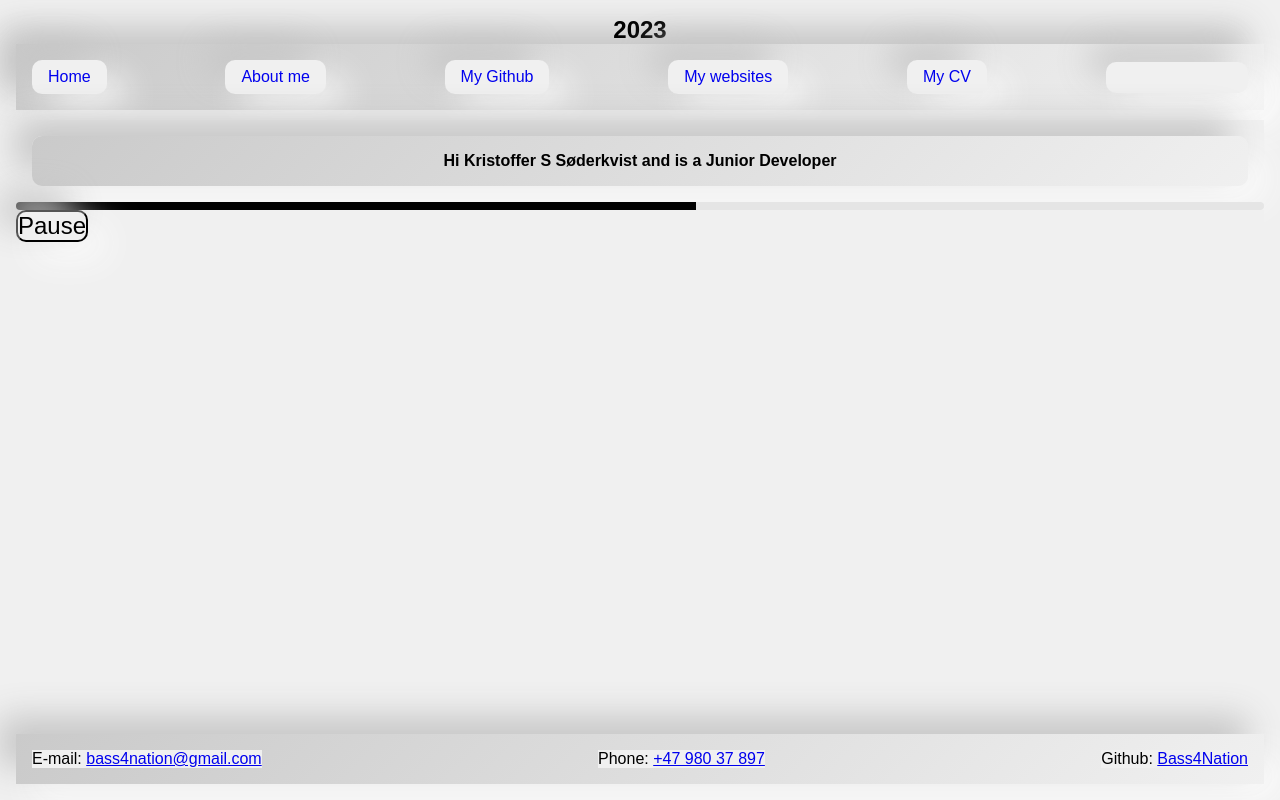
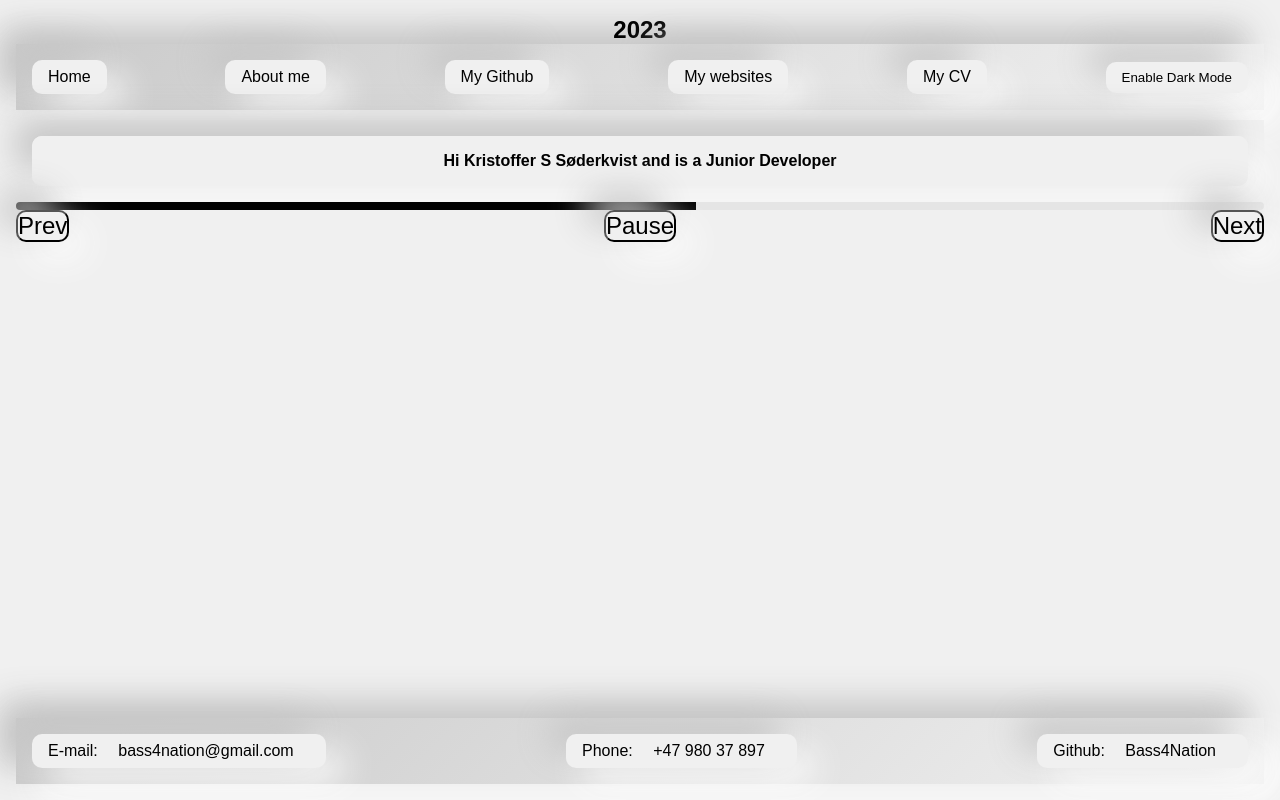
Before and after one commit to Bass4Nation/Bass4Nation.github.io, a Next.js app: page / in a window 1280 px wide. Built offline with nearby package versions, Linux system fonts and the light colour scheme.

Commit message:
Fikser på styling

```diff
--- a/components/Layout.js
+++ b/components/Layout.js
@@ -2,6 +2,7 @@ import { useState, useEffect } from "react";
 import Header from "./Header";
 import Footer from "./Footer";
 import style from "../styles/Layout.module.css";
+
 
 const Layout = ({ children }) => {
   const [darkMode, setDarkMode] = useState(false);  // darkMode is a boolean and is used to toggle the dark mode on and off
--- a/pages/_app.js
+++ b/pages/_app.js
@@ -1,23 +1,11 @@
 import "../styles/globals.css";
 import Layout from "../components/Layout";
-import { ApolloClient, ApolloProvider, InMemoryCache } from "@apollo/client";
-
-const client = new ApolloClient({
-  uri: "https://graphql.anilist.co",
-  headers: {
-    authorization: "10642_luxWvWNYTnuXO7IZWojGfyogzH1saPRlUih7LqUS",
-  },
-  cache: new InMemoryCache(),
-});
 
 export default function App({ Component, pageProps }) {
-  console.log(client);
   return (
-    <ApolloProvider client={client}>
       <Layout>
         <Component {...pageProps} />
       </Layout>
-    </ApolloProvider>
   );
 
   // return <Component {...pageProps} />
--- a/pages/index.js
+++ b/pages/index.js
@@ -7,9 +7,11 @@ import { useState, useEffect } from "react";
 // Sections to be displayed
 const sections = [
   {
+    id: 0,
     title: "Hi Kristoffer S Søderkvist and is a Junior Developer",
   },
   {
+    id: 1,
     title: "About this page",
     text: [
       "This is a portfolio page that I will use when searching for a job.",
@@ -17,6 +19,7 @@ const sections = [
     ],
   },
   {
+    id: 2,
     title: "Little bit about me",
     text: [
       "I am 25 years old, almost 100% finished with my study at University of Østfold in Halden. ",
@@ -35,7 +38,7 @@ export default function Home() {
   const [isPaused, setIsPaused] = useState(false); // new state variable to track whether the bar is paused or not
   const [intervalId, setIntervalId] = useState(null); // new state variable to track the intervalId
   const [startTime, setStartTime] = useState(null); // new state variable to track the start time
-  const [prevLoadingPercentage, setPrevLoadingPercentage] = useState(0);
+  const [currentLoadingProcentage, setCurrentLoadingProcentage] = useState(0);
 
   useEffect(() => {
     let interval;
@@ -49,15 +52,27 @@ export default function Home() {
       };
       interval = setInterval(updateLoading, 50);
       setIntervalId(interval);
-    } else {
-      clearInterval(intervalId);
-      setIntervalId(null);
-      setPrevLoadingPercentage(loadingPercentage); // save current percentage in state variable
     }
+    return () => {
+      clearInterval(interval);
+      setCurrentLoadingProcentage(loadingPercentage);
+    };
   }, [isPaused, startTime]);
 
   const nextSection = () => {
-    setCurrentSection((currentSection) => (currentSection + 1) % sections.length);
+    setCurrentSection(
+      (currentSection) => (currentSection + 1) % sections.length
+    );
+    setLoadingPercentage(0);
+    setStartTime(null);
+  };
+
+  const prevSection = () => {
+    if(currentSection === 0) {
+      setCurrentSection(sections.length - 1);
+    } else {
+    setCurrentSection((currentSection) =>   (currentSection - 1) % sections.length);
+    }
     setLoadingPercentage(0);
     setStartTime(null);
   };
@@ -65,17 +80,20 @@ export default function Home() {
   useEffect(() => {
     if (!isPaused) {
       const timeout = setTimeout(() => {
+        setLoadingPercentage(currentLoadingProcentage);
         clearInterval(intervalId);
         setIntervalId(null);
         nextSection();
       }, 10000);
-      setLoadingPercentage(prevLoadingPercentage); // use prevLoadingPercentage when you continue
+      setCurrentLoadingProcentage(loadingPercentage);
       return () => {
         clearTimeout(timeout);
       };
     }
   }, [isPaused, intervalId]);
-  // console.log(loadingPercentage);
+
+  console.log(loadingPercentage);
+  console.log(currentLoadingProcentage);
 
   return (
     <>
@@ -97,13 +115,12 @@ export default function Home() {
               style={{ width: `${loadingPercentage}%` }}
             />
           </section>
-          <section>
-            <button
-              className={style.button_pause}
-              onClick={() => setIsPaused(!isPaused)}
-            >
+          <section className={style.button_section}>
+            <button onClick={prevSection}>Prev</button>
+            <button onClick={() => setIsPaused(!isPaused)}>
               {isPaused ? "Continue" : "Pause"}
             </button>
+            <button onClick={nextSection}>Next</button>
           </section>
         </section>
       </main>
--- a/styles/Footer.module.css
+++ b/styles/Footer.module.css
@@ -1,7 +1,7 @@
 
 .footer {
-    background: linear-gradient(315deg, #f0f0f0, #cacaca);
-    box-shadow: -17px -17px 35px #c5c5c5, 17px 17px 35px #fbfbfb;
+    background: linear-gradient(315deg, var(--bg-color-1), var(--bg-color-2));
+    box-shadow: -17px -17px 35px var(--bg-color-shadow-1), 17px 17px 35px #fbfbfb;
     padding: 1rem;
     display: flex;
     flex-direction: row;
@@ -9,3 +9,20 @@
     align-items: center;
     max-height: fit-content;
 }
+
+.footer p {
+    border-radius: 10px;
+    box-shadow: -17px -17px 35px #c5c5c5, 17px 17px 35px var(--bg-color-shadow-2);
+    text-decoration: none;
+    padding: 0.5rem 1rem;
+    transition: 1s;
+    color: var(--text-color);
+    background-color: var(--bg-color-1);
+}
+
+.footer a{
+    text-decoration: none;
+    padding: 0.5rem 1rem;
+    transition: 1s;
+    color: var(--text-color);
+}
--- a/styles/Header.module.css
+++ b/styles/Header.module.css
@@ -2,13 +2,9 @@
 .main_title {
     font-size: x-large;
     font-weight: bold;
-    color: #000;
+    color: var(--text-color);
     text-align: center;
     margin: 0;
     padding: 0;
     transition: 1s;
 }
-.main_title:hover {
-    color: #fff;
-    transition: 1s;
-}
--- a/styles/Index.module.css
+++ b/styles/Index.module.css
@@ -2,7 +2,6 @@
   --loading_color: black;
   --loading_color_2: #e5e5e5;
   --box_edges: 10px;
-
 }
 
 .main {
@@ -20,7 +19,7 @@
   padding: 1rem;
   border-radius: var(--box_edges);
   box-shadow: -17px -17px 35px #c5c5c5, 17px 17px 35px #fbfbfb;
-  background: linear-gradient(315deg, #f0f0f0, #cacaca);
+  background: linear-gradient(315deg, #f0f0f0, var(--bg-color-1));
   transition: 1s;
 }
 
@@ -60,6 +59,7 @@
 }
 .button_pause {
   background-color: transparent;
+  color: red;
   border-radius: var(--box_edges);
   outline: none;
   cursor: pointer;
@@ -69,3 +69,22 @@
   transition: 1s;
   align-items: center;
 }
+
+.button_section {
+    display: flex;
+    flex-direction: row;
+    justify-content: space-between;
+    align-items: center;
+    width: 100%;
+}
+
+.button_section button {
+    background-color: transparent;
+    color: var(--text_color);
+    border-radius: var(--box_edges);
+    font-size: 1.5rem;
+    box-shadow: -17px -17px 35px #c5c5c5, 17px 17px 35px #fbfbfb;
+
+
+
+}
--- a/styles/Navbar.module.css
+++ b/styles/Navbar.module.css
@@ -23,8 +23,8 @@
   justify-content: space-between;
   align-items: center;
   padding: 0 1rem;
-  background: linear-gradient(315deg, #f0f0f0, #cacaca);
-  box-shadow: -17px -17px 35px #c5c5c5, 17px 17px 35px #fbfbfb;
+  background: linear-gradient(315deg, var(--bg-color-1), var(--bg-color-2));
+  box-shadow: -17px -17px 35px var(--bg-color-shadow-1), 17px 17px 35px var(--bg-color-shadow-2);
   padding: 1rem;
 }
 
@@ -34,6 +34,7 @@
   text-decoration: none;
   padding: 0.5rem 1rem;
   transition: 1s;
+  color: var(--text-color);
 }
 .nav_item:hover {
   box-shadow: -5px -5px 10px #c5c5c5;
@@ -47,7 +48,7 @@
   padding: 0.5rem 1rem;
   transition: 1s;
   border: none;
-  color: var(--bg-color-1);
+  color: var(--text-color);
 }
 
 .nav_button:hover {
--- a/styles/globals.css
+++ b/styles/globals.css
@@ -1,5 +1,5 @@
 
-.root {
+/* .root {
     --bg-color-1: #f0f0f0;
     --bg-color-2: #cacaca;
     --bg-color-shadow-1: #c5c5c5;
@@ -15,7 +15,7 @@
     --bg-color-shadow-2: #2a2a2a;
     --text-color: white;
     --button-color: white;
-}
+} */
 
 *{
     margin: 0;
```
